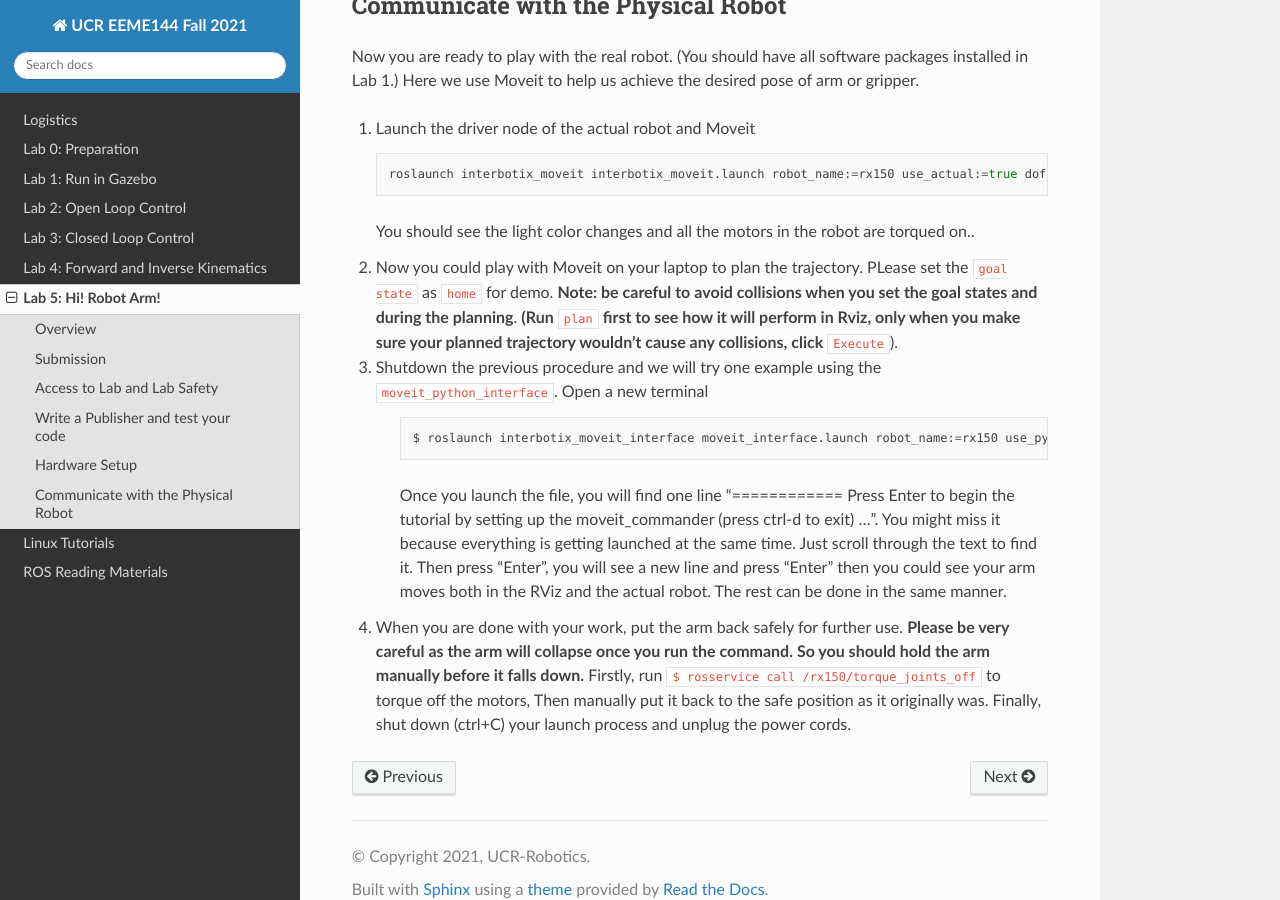
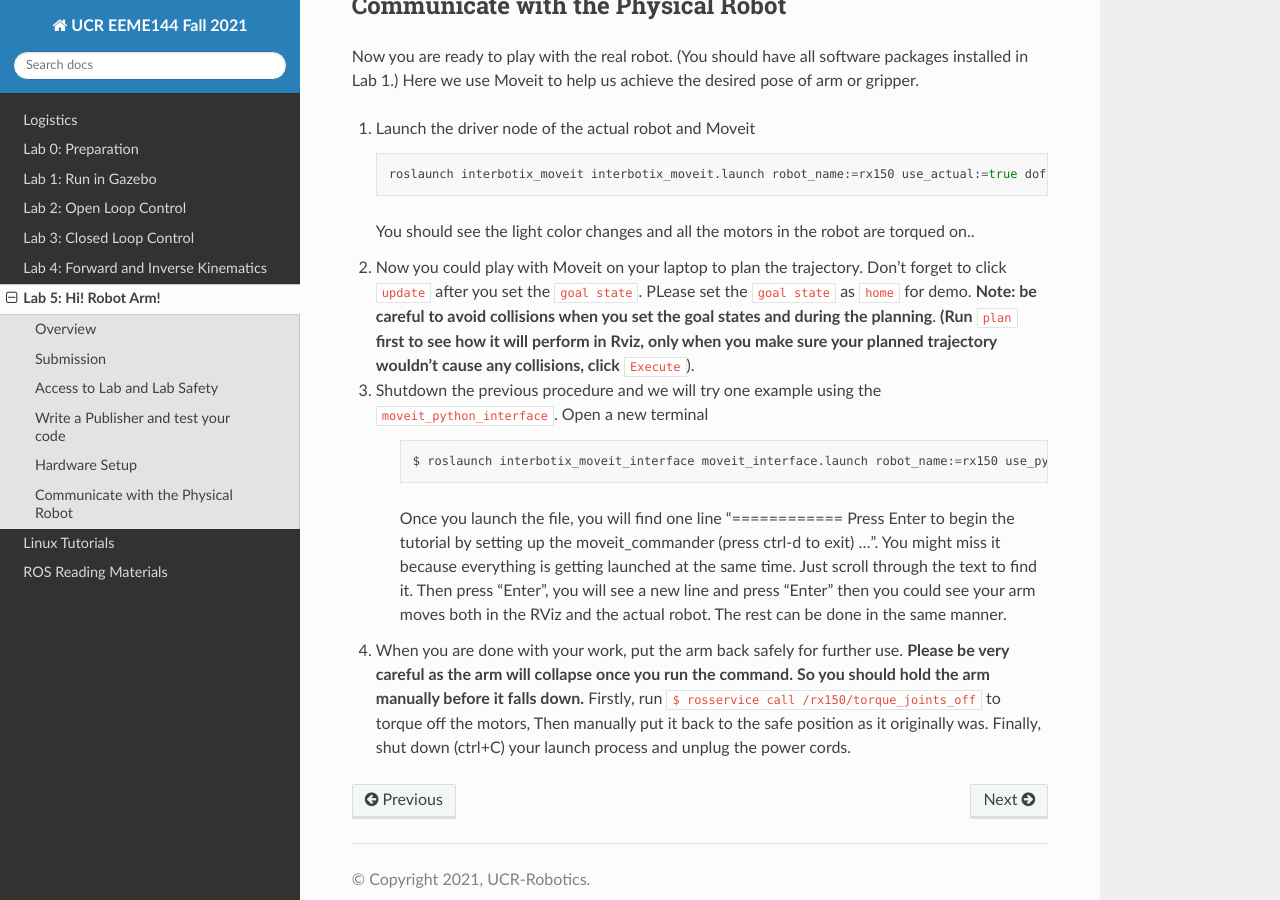
Before and after one commit to UCR-Robotics/ee144, a Sphinx documentation site: the page built from docs/lab5.rst, in a window 1280 px wide and 900 px high, scrolled down 2287 px. Built offline with Sphinx 7.4.7 and the Read the Docs theme 2.0.0, drawn with Linux system fonts in a browser that asks for light colours.

Commit message:
Update lab5.rst

```diff
--- a/docs/lab5.rst
+++ b/docs/lab5.rst
@@ -130,6 +130,7 @@ Here we use Moveit to help us achieve the desired pose of arm or gripper.
    You should see the light color changes and all the motors in the robot are torqued on..
 
 #. Now you could play with Moveit on your laptop to plan the trajectory.
+   Don't forget to click ``update`` after you set the ``goal state``.
    PLease set the ``goal state`` as ``home`` for demo.
    **Note: be careful to avoid collisions when you set the goal states and during the planning**.
    **(Run** ``plan``
```
